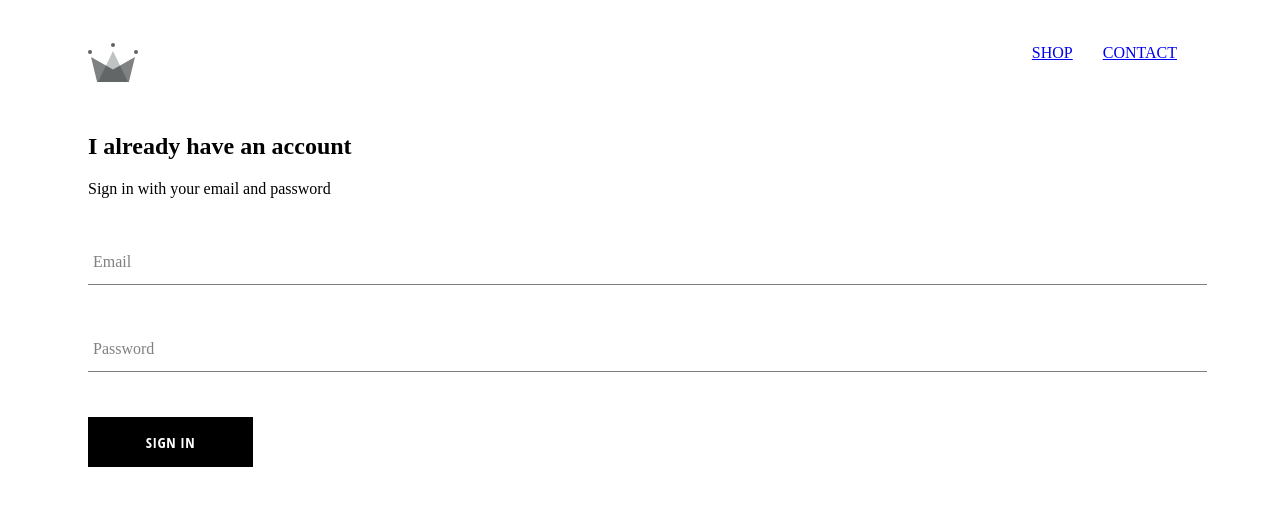
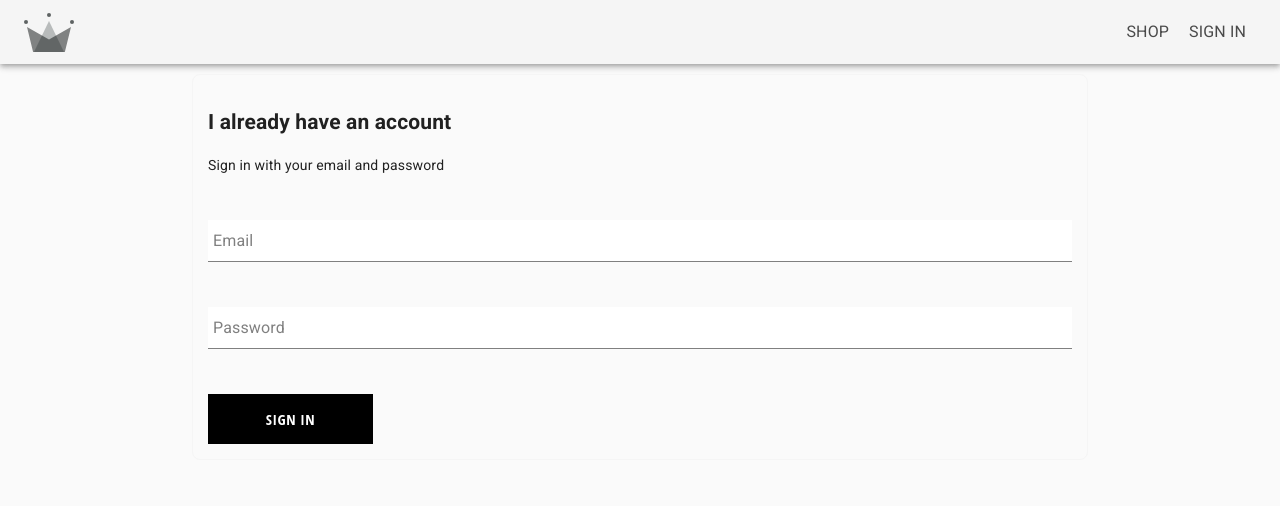
Before and after one commit to devbrunochristian/chrwn-clothing-frontend, a React (Create React App) app: page /login in a window 1280 px wide. Shown: the top 506 px of the page. Built offline with nearby package versions, Linux system fonts and the light colour scheme.

Commit message:
add Material UI lib.Header Component refactored

```diff
--- a/public/index.html
+++ b/public/index.html
@@ -15,6 +15,9 @@
       user's mobile device or desktop. See https://developers.google.com/web/fundamentals/web-app-manifest/
     -->
     <link rel="manifest" href="%PUBLIC_URL%/manifest.json" />
+    <link rel="stylesheet" href="https://fonts.googleapis.com/css?family=Roboto:300,400,500,700&display=swap" />
+    <link rel="stylesheet" href="https://fonts.googleapis.com/icon?family=Material+Icons" />
+
     <!--
       Notice the use of %PUBLIC_URL% in the tags above.
       It will be replaced with the URL of the `public` folder during the build.
--- a/src/App.styles.scss
+++ b/src/App.styles.scss
@@ -1,7 +1,7 @@
 .container {
     display: flex;
     flex-direction: column;
-    @media (min-width: 769px) {
-        padding: 10px 80px;
-    }
+    // @media (min-width: 769px) {
+    //     padding: 10px 80px;
+    // }
 }
--- a/src/components/header-component/Header.tsx
+++ b/src/components/header-component/Header.tsx
@@ -1,22 +1,31 @@
 import React from 'react'
-import { Link } from 'react-router-dom'
-import './header.styles.scss'
+import AppBar from '@material-ui/core/AppBar'
+import { Link, useHistory } from 'react-router-dom'
+import Toolbar from '@material-ui/core/Toolbar'
+import IconButton from '@material-ui/core/IconButton'
 import { ReactComponent as Logo } from 'assets/crown.svg'
+import useStyles from './header.styles'
 
-const Header: React.FunctionComponent = () => (
-    <div className="header">
-        <Link className="logo-container" to="/">
-            <Logo className="logo" />
-        </Link>
-        <div className="options">
-            <Link className="option" to="/shop">
-                SHOP
-            </Link>
-            <Link className="option" to="/shop">
-                CONTACT
-            </Link>
+const Header: React.FunctionComponent = () => {
+    const history = useHistory()
+    const { toolbar, appbar, root, menu } = useStyles()
+    return (
+        <div className={root}>
+            <AppBar position="static" className={appbar}>
+                <Toolbar className={toolbar}>
+                    <IconButton edge="start" color="inherit" aria-label="menu">
+                        <Logo
+                            className="logo"
+                            onClick={() => history.push('/')}
+                        />
+                    </IconButton>
+                    <div className={menu}>
+                        <Link to="/shop">SHOP</Link>
+                        <Link to="/login">SIGN IN</Link>
+                    </div>
+                </Toolbar>
+            </AppBar>
         </div>
-    </div>
-)
-
+    )
+}
 export default Header
--- a/src/components/header-component/header.styles.scss
+++ /dev/null
@@ -1,26 +0,0 @@
-.header {
-    height: 70px;
-    width: 100%;
-    display: flex;
-    justify-content: space-between;
-    margin-bottom: 25px;
-
-    .logo-container {
-        height: 100%;
-        width: 70px;
-        padding: 25px;
-        padding-left: 0;
-    }
-
-    .options {
-        width: 50%;
-        height: 100%;
-        display: flex;
-        align-items: center;
-        justify-content: flex-end;
-
-        .option {
-            padding: 10px 15px;
-        }
-    }
-}
--- /dev/null
+++ b/src/components/header-component/header.styles.tsx
@@ -0,0 +1,27 @@
+import { makeStyles } from '@material-ui/core/styles'
+
+const useStyles = makeStyles({
+    root: {
+        marginBottom: 10,
+    },
+    toolbar: {
+        justifyContent: 'space-between',
+    },
+    appbar: {
+        backgroundColor: 'whitesmoke',
+    },
+    menu: {
+        '& a': {
+            color: '#4a4a4a',
+            cursor: 'pointer',
+            textDecoration: 'none',
+            margin: 10,
+            fontSize: 16,
+            '&:hover': {
+                color: 'black',
+            },
+        },
+    },
+})
+
+export default useStyles
--- a/src/index.tsx
+++ b/src/index.tsx
@@ -1,10 +1,13 @@
 import React from 'react'
 import ReactDOM from 'react-dom'
 import { BrowserRouter as Router } from 'react-router-dom'
+import CssBaseline from '@material-ui/core/CssBaseline'
+
 import App from './App'
 
 ReactDOM.render(
     <Router>
+        <CssBaseline />
         <React.StrictMode>
             <App />
         </React.StrictMode>
--- a/src/pages/LoginPage/login-page.styles.scss
+++ b/src/pages/LoginPage/login-page.styles.scss
@@ -1,3 +1,9 @@
-.container {
+.sign-in {
     display: flex;
+    flex-direction: column;
+    border: 1px solid whitesmoke;
+    border-radius: 8px;
+    padding: 15px;
+    margin: auto;
+    width: 70%;
 }
```
Also changed, not shown: package.json (+6 -2 lines), 1 other file (tests, documents, lock files or other folders).
